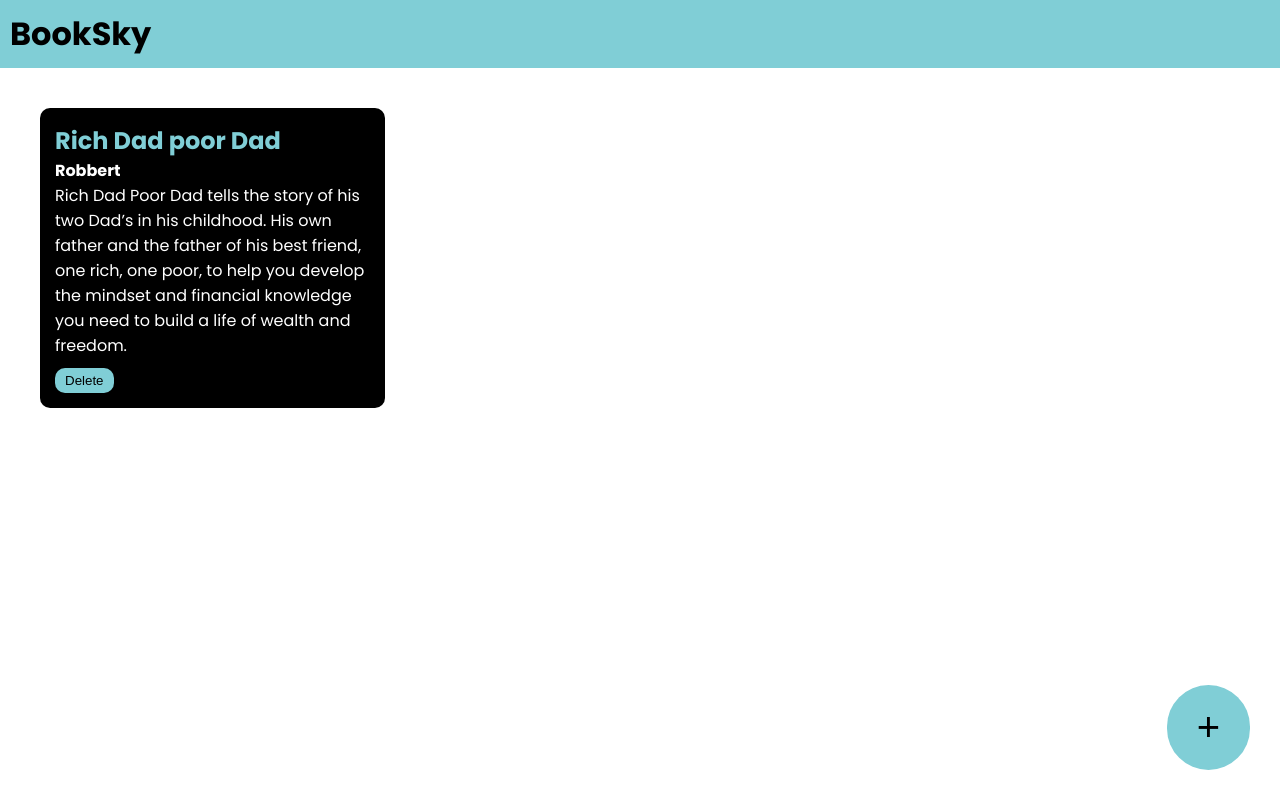
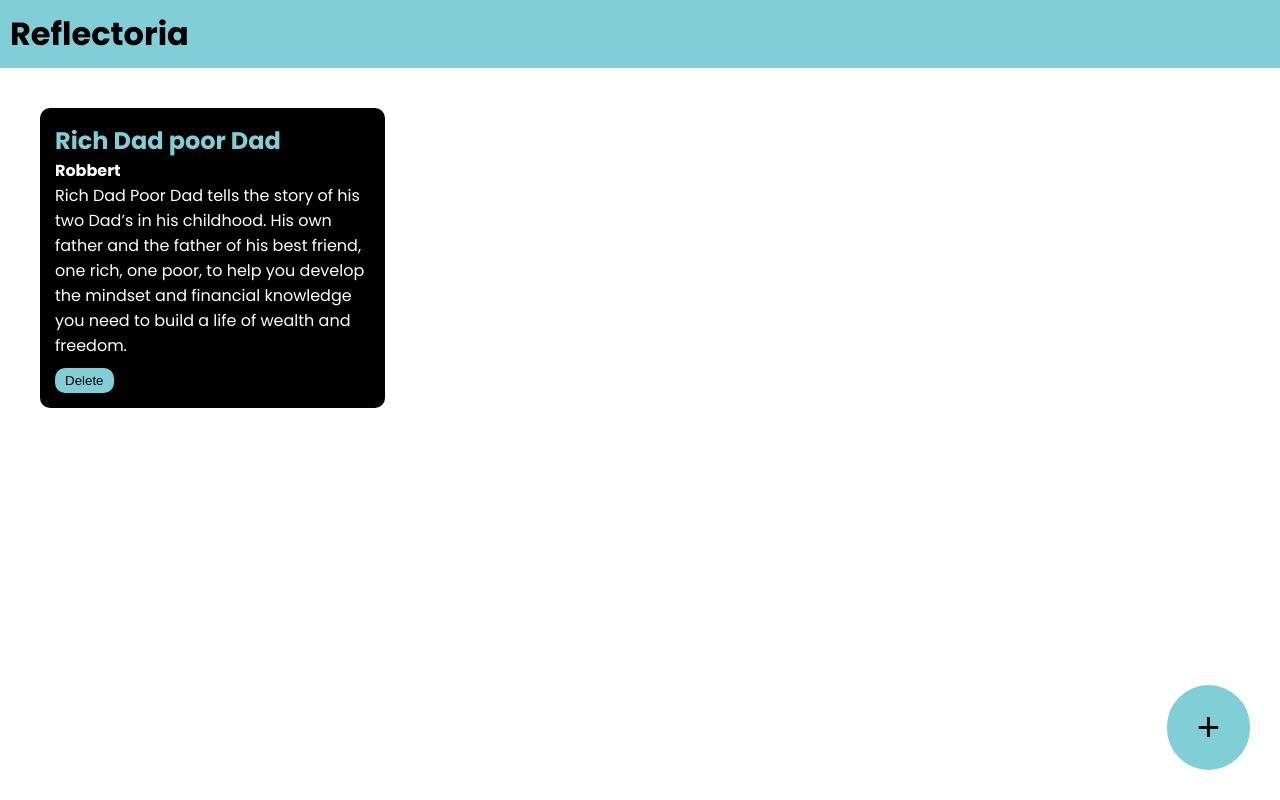
Before and after one commit to thireka07/Booksky, a plain HTML site: page index.html in a window 1280 px wide. Drawn offline with Linux system fonts and the light colour scheme.

Commit message:
Updated page title

```diff
--- a/index.html
+++ b/index.html
@@ -3,7 +3,7 @@
 <head>
     <meta charset="UTF-8">
     <meta name="viewport" content="width=device-width, initial-scale=1.0">
-    <title>Booksky</title>
+    <title>Reflectoria</title>
     <link rel="stylesheet" href="style.css">
     <link rel="preconnect" href="https://fonts.googleapis.com">
 <link rel="preconnect" href="https://fonts.gstatic.com" crossorigin>
@@ -11,7 +11,7 @@
 </head>
 <body>
     <div class="navbar">
-        <h1>BookSky</h1>
+        <h1>Reflectoria</h1>
     </div>
     <div class="container">
         <div class="book-container">
```
